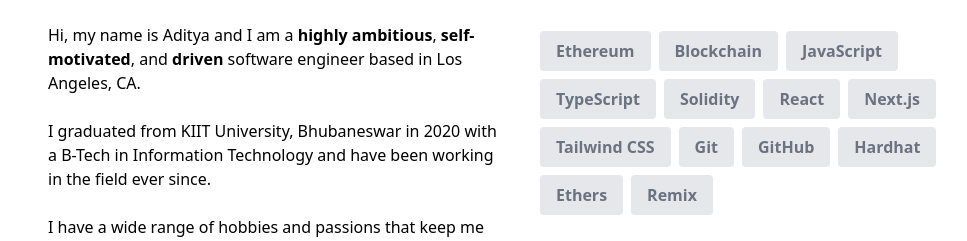
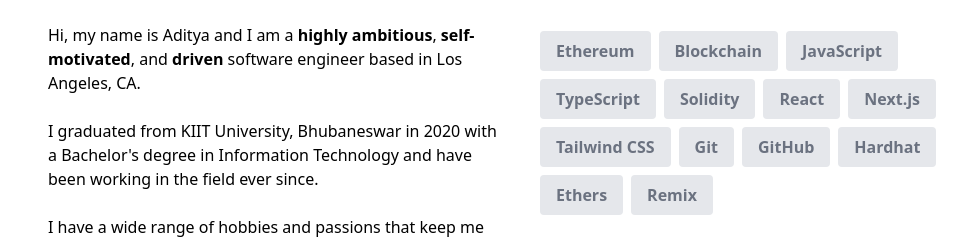
Before and after one commit to Aditarya/next-portfolio, a Next.js app: page / in a window 1280 px wide. Shown: the part 1044-1285 px from the top of the page, without its empty margins (120-1087 px from the left). Built offline with nearby package versions, Linux system fonts and the light colour scheme.

Commit message:
Update AboutSection.tsx

```diff
--- a/components/AboutSection.tsx
+++ b/components/AboutSection.tsx
@@ -39,7 +39,7 @@
               <br />
               <p>
                 I graduated from KIIT University, Bhubaneswar in 2020
-                with a B-Tech in Information Technology and have been working in the
+                with a Bachelor's degree in Information Technology and have been working in the
                 field ever since.
               </p>
               <br />
```
